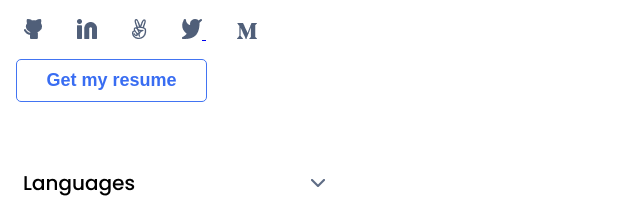
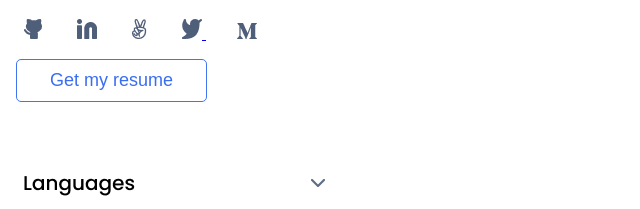
Before and after one commit to shaqayq/RepateProject, a website: page index.html in a window 1280 px wide. Shown: the part 3833-4042 px from the top of the page, 0-640 px from the left. Drawn offline with Linux system fonts and the light colour scheme.

Commit message:
update index file

```diff
--- a/index.html
+++ b/index.html
@@ -195,7 +195,7 @@
         </li>
       </ul>
       <button class="resume_btn" type="button">
-        <h4 class="h_btn">Get my resume</h4>
+        <span class="h_btn">Get my resume</span>
       </button>
       <ul class="lists">
         <li class="languages">
```
